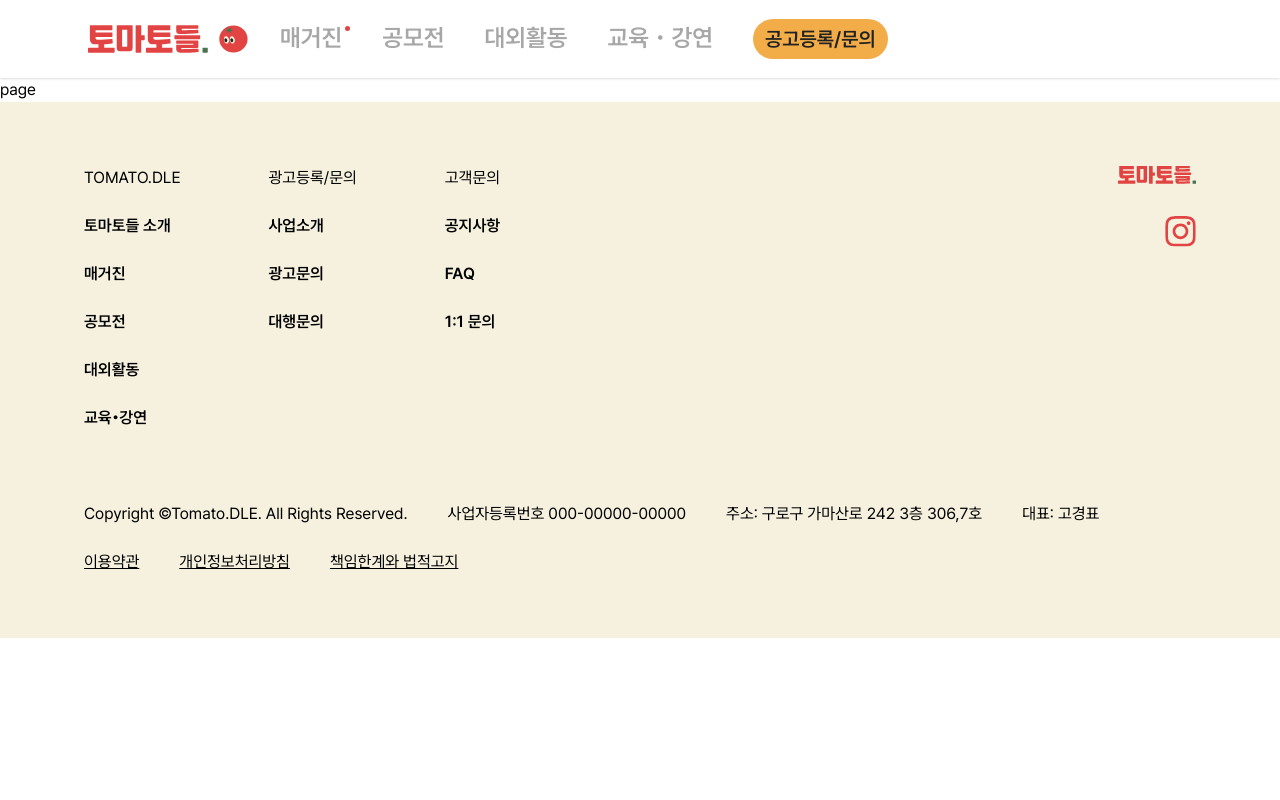
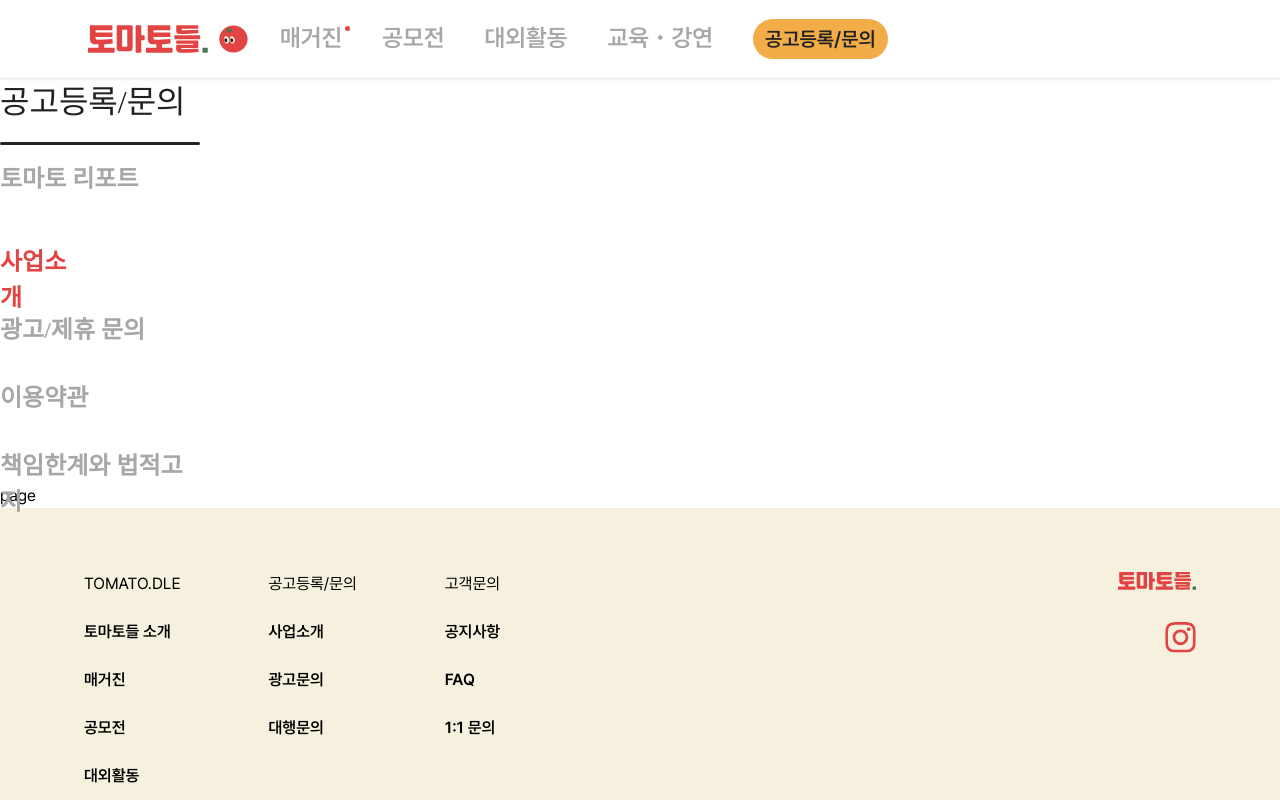
Before and after one commit to hminah0215/tomatoes, a Next.js app: page /cs in a window 1280 px wide. Shown: the top 800 px of the page. Built offline with nearby package versions, Linux system fonts and the light colour scheme.

Commit message:
feat: CS 폴더 구조화&Sidebar 구현 #22

```diff
--- /dev/null
+++ b/src/app/cs/SideBar.tsx
@@ -0,0 +1,46 @@
+import Link from 'next/link';
+
+export default function SideBar() {
+  return (
+    <div className="space-y-4">
+      {/* 공고등록/문의 타이틀 */}
+      <div className="text-[#222222] text-[32px] font-normal font-['RecipekoreaOTF'] leading-[48px]">
+        공고등록/문의
+      </div>
+
+      {/* 아래에 들어가는 바 */}
+      <div className="w-[200px] h-[3px] bg-[#222222] rounded-full" />
+
+      {/* 메뉴 리스트 */}
+      <div className="w-[185px] h-[323px] relative">
+        {/* 토마토 리포트 */}
+        <div className="left-0 top-0 absolute text-[#a7a7a7] text-2xl font-semibold font-['Pretendard'] leading-9">
+          <Link href="/cs/tomato-report">토마토 리포트</Link>
+        </div>
+
+        {/* 사업소개 */}
+        <div className="w-[83px] h-[51px] left-0 top-[68px] absolute">
+          <div className="left-0 top-[15px] absolute text-[#e24444] text-2xl font-semibold font-['Pretendard'] leading-9">
+            <Link href="/cs/business-intro">사업소개</Link>
+          </div>
+          <div className="origin-top-left -rotate-90 w-[15.20px] h-[41.29px] left-0 top-[15.20px] absolute"></div>
+        </div>
+
+        {/* 광고/제휴 문의 */}
+        <div className="left-0 top-[151px] absolute text-[#a7a7a7] text-2xl font-semibold font-['Pretendard'] leading-9">
+          <Link href="/cs/ad-inquiry">광고/제휴 문의</Link>
+        </div>
+
+        {/* 이용약관 */}
+        <div className="left-0 top-[219px] absolute text-[#a7a7a7] text-2xl font-semibold font-['Pretendard'] leading-9">
+          <Link href="/cs/terms">이용약관</Link>
+        </div>
+
+        {/* 책임한계와 법적고지 */}
+        <div className="left-0 top-[287px] absolute text-[#a7a7a7] text-2xl font-semibold font-['Pretendard'] leading-9">
+          <Link href="/cs/legal-notice">책임한계와 법적고지</Link>
+        </div>
+      </div>
+    </div>
+  );
+}
--- /dev/null
+++ b/src/app/cs/ad-inquiry/page.tsx
@@ -0,0 +1,3 @@
+export default function AdInquiry() {
+  return <div>AdInquiry</div>;
+}
--- /dev/null
+++ b/src/app/cs/business-intro/page.tsx
@@ -0,0 +1,3 @@
+export default function BusinessIntro() {
+  return <div>business-intro</div>;
+}
--- /dev/null
+++ b/src/app/cs/legal-notice/page.tsx
@@ -0,0 +1,3 @@
+export default function LegalNotice() {
+  return <div>legal-notice</div>;
+}
--- a/src/app/cs/page.tsx
+++ b/src/app/cs/page.tsx
@@ -1,6 +1,9 @@
-export default function page() {
+import SideBar from './SideBar';
+
+export default function CsPage() {
   return (
     <>
+      <SideBar />
       <h1>page</h1>
     </>
   );
--- /dev/null
+++ b/src/app/cs/terms/page.tsx
@@ -0,0 +1,3 @@
+export default function Terms() {
+  return <div>terms</div>;
+}
--- /dev/null
+++ b/src/app/cs/tomato-report/page.tsx
@@ -0,0 +1,3 @@
+export default function TomatoReport() {
+  return <div>tomato-report</div>;
+}
--- a/src/components/common/Footer.tsx
+++ b/src/components/common/Footer.tsx
@@ -86,7 +86,7 @@ export default function Footer() {
               </div>
             </div>
             <div className="flex flex-col justify-start items-start gap-6">
-              <div>광고등록/문의</div>
+              <div>공고등록/문의</div>
               <div className="h-[120px] flex flex-col justify-start items-start gap-6">
                 <Link href="/cs" className="font-semibold">
                   사업소개
```
